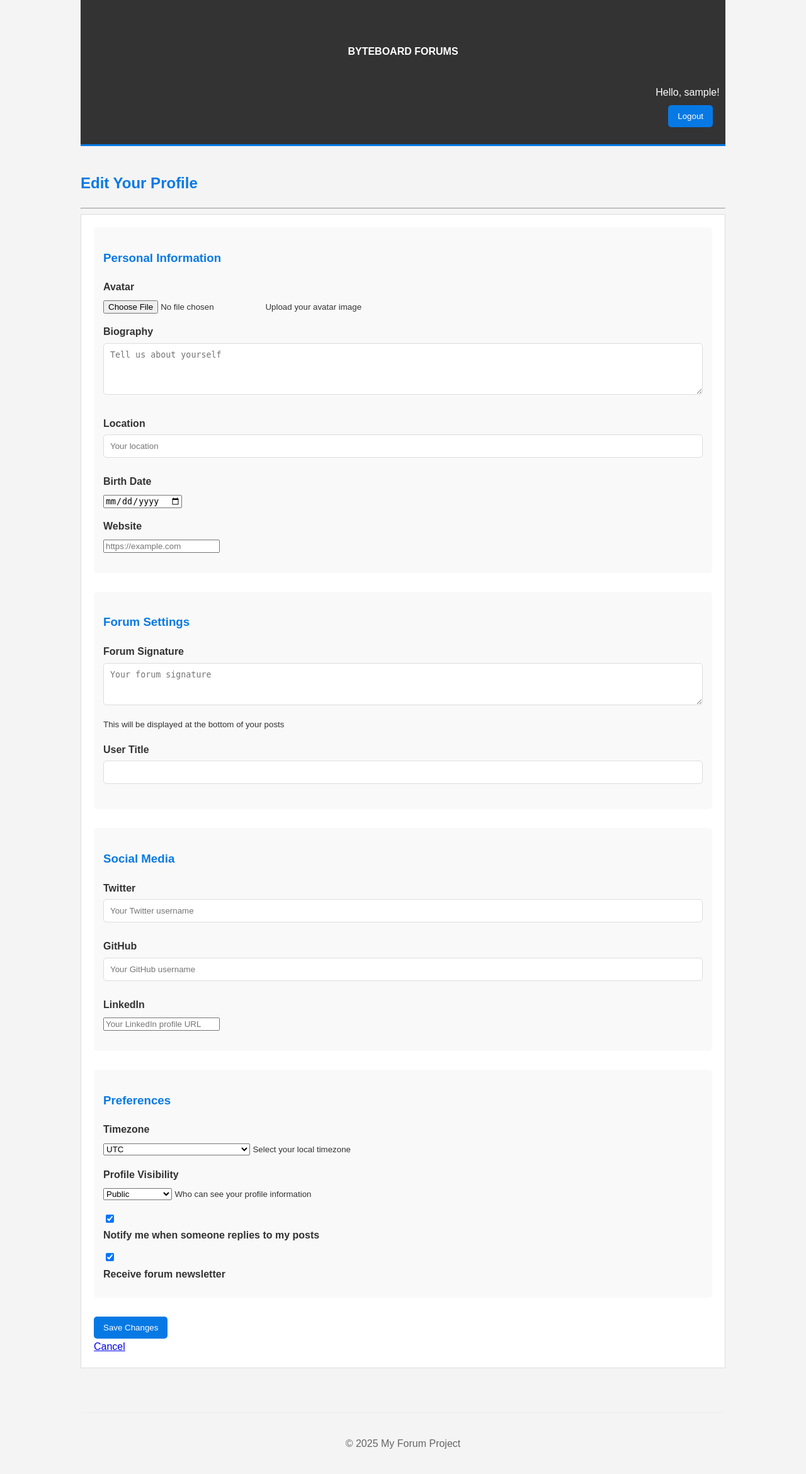
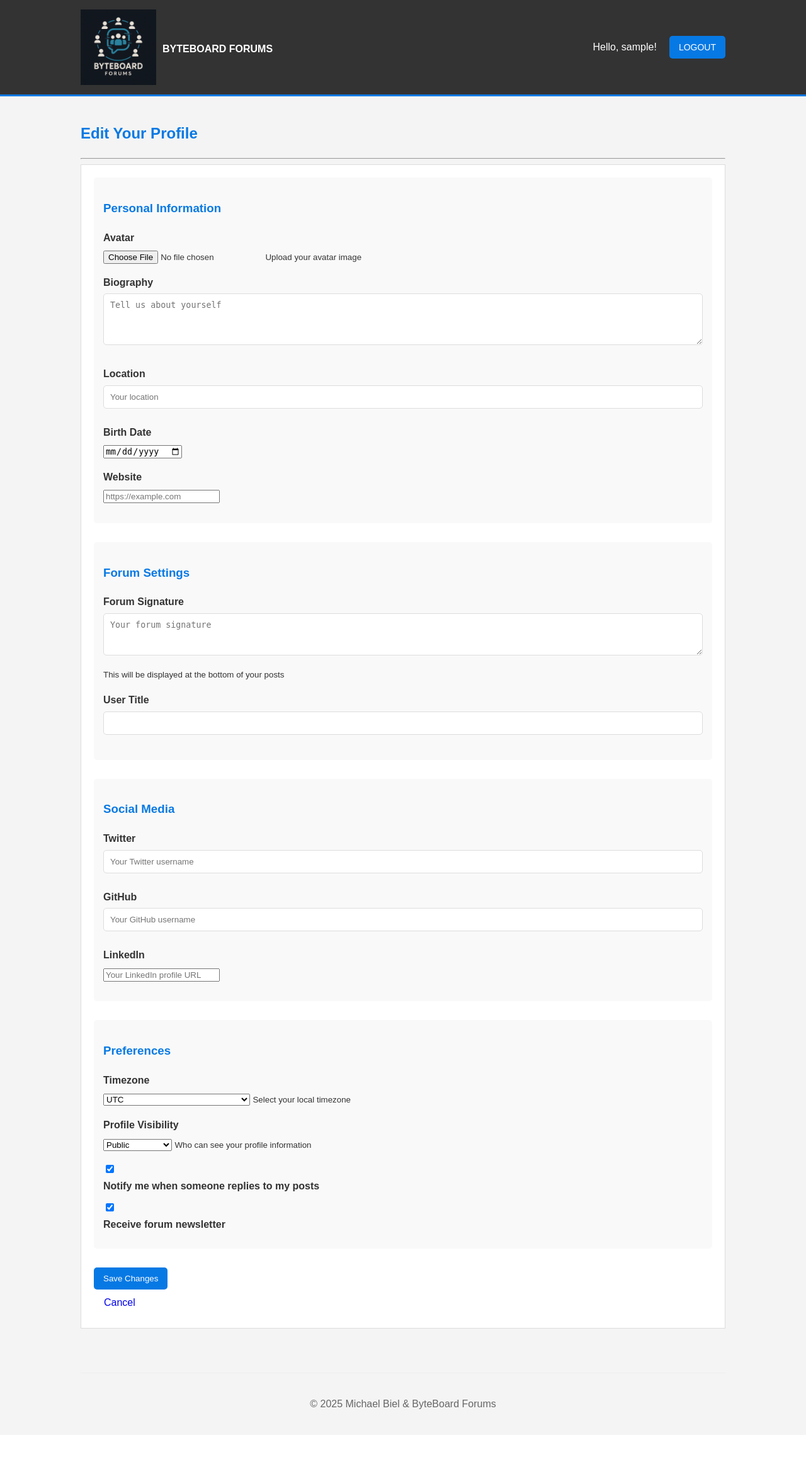
Before and after one commit to MickTheLinuxGeek/ByteBoard, a Django app: page /forum/profile/edit/ in a window 1280 px wide. Shown: the whole page at 63% size. After the commit the page ends 2238 px from the top, so only its background shows below. Run offline with Django 5.2, Linux system fonts and the light colour scheme; the visitor is signed in with stand-in values (Sample User, id 1); data comes from the database, SQL or seed files in the repository.

Commit message:
Add new app icons and updated CSS to restyle the header in the base.html.

```diff
--- a/forum/static/forum/style.css
+++ b/forum/static/forum/style.css
@@ -19,9 +19,19 @@
 header {
     background: #333;
     color: #fff;
-    padding-top: 30px;
+    padding: 15px 0;
     min-height: 70px;
     border-bottom: #0779e4 3px solid;
+    width: 100%;
+}
+
+.header-container {
+    width: 80%;
+    margin: auto;
+    display: flex;
+    justify-content: space-between;
+    align-items: center;
+    padding: 0 20px;
 }
 
 header a {
@@ -32,29 +42,59 @@
 }
 
 header form {
-    background: #333;
-    color: #333;
+    display: inline-block;
+    margin: 0;
+    padding: 0;
+    background: transparent;
     border: 0;
-    padding: 7px 20px;
-    cursor: pointer;
-    border-radius: 5px;
 }
 
-/*header h1 a {
-    float: left;
-} */
+.header-logo {
+    display: flex;
+    align-items: center;
+}
+
+.site-logo {
+    height: 120px;
+    width: 120px;
+    margin-right: 10px;
+}
 
 header h1 {
-    text-align: center;
+    margin: 0;
+    font-size: 24px;
 }
 
 header .auth-links {
-    float: right;
-    margin-top: 10px;
+    display: flex;
+    align-items: center;
+    gap: 10px;
 }
 
-header .auth-links a {
-    margin-left: 15px;
+.user-greeting {
+    margin-right: 10px;
+}
+
+.btn {
+    display: inline-block;
+    padding: 8px 16px;
+    border-radius: 4px;
+    text-decoration: none;
+    text-align: center;
+    cursor: pointer;
+    transition: background-color 0.3s;
+}
+
+.btn-auth {
+    background-color: #0779e4;
+    color: white;
+    border: none;
+    font-size: 14px;
+    text-transform: uppercase;
+}
+
+.btn-auth:hover {
+    background-color: #0056b3;
 }
 
 header::after { /* Clearfix for floated elements */
--- a/forum/templates/base.html
+++ b/forum/templates/base.html
@@ -3,29 +3,33 @@
 <head>
     <meta charset="UTF-8">
     <meta name="viewport" content="width=device-width, initial-scale=1.0">
-    <title>{% block title %}My Forum{% endblock %}</title>
+    <title>{% block title %}ByteBoard Forums{% endblock %}</title>
     {% load static %}
     <link rel="stylesheet" href="{% static 'forum/style.css' %}">
     <link rel="icon" href="{% static 'forum/favicon.ico' %}">
 </head>
 <body>
-<div class="container"> {# Wrap content in a container for better centering/width control #}
-    <header>
-        <h1><a href="{% url 'forum:forum_index' %}">ByteBoard Forums</a></h1>
+<header>
+    <div class="header-container">
+        <div class="header-logo">
+            <img src="{% static 'forum/ByteBoard_Logo_dark.png' %}" alt="ByteBoard Logo" class="site-logo">
+            <h1><a href="{% url 'forum:forum_index' %}">ByteBoard Forums</a></h1>
+        </div>
         <div class="auth-links"> {# Add a class for easier styling #}
             {% if user.is_authenticated %}
-            Hello, {{ user.username }}!
+            <span class="user-greeting">Hello, {{ user.username }}!</span>
             <form action="{% url 'logout' %}" method="post">
                 {% csrf_token %}
-                <button type="submit">Logout</button>
+                <button type="submit" class="btn btn-auth">Logout</button>
             </form>
             {% else %}
-            <a href="{% url 'login' %}">Login</a>
-            | <a href="{% url 'signup' %}">Sign Up</a>
+            <a href="{% url 'login' %}" class="btn btn-auth">Login</a>
+            <a href="{% url 'signup' %}" class="btn btn-auth">Sign Up</a>
             {% endif %}
         </div>
-        {# Removed the HTML hr as borders are often handled by CSS #}
-    </header>
+    </div>
+</header>
+<div class="container"> {# Wrap content in a container for better centering/width control #}
     {% if messages %}
     <ul class="messages" style="list-style-type: none; padding: 0;">
         {% for message in messages %}
@@ -52,7 +56,7 @@
 
     <footer>
         {# Removed the HTML hr #}
-        <p>&copy; {% now "Y" %} My Forum Project</p>
+        <p>&copy; {% now "Y" %} Michael Biel & ByteBoard Forums</p>
     </footer>
 </div>
 {# End .container #}
```
Also changed, not shown: forum/static/forum/ByteBoard_Logo_dark.png (added), forum/static/forum/ByteBoard_Logo_light.png (added), forum/static/forum/logo.ico (added).
